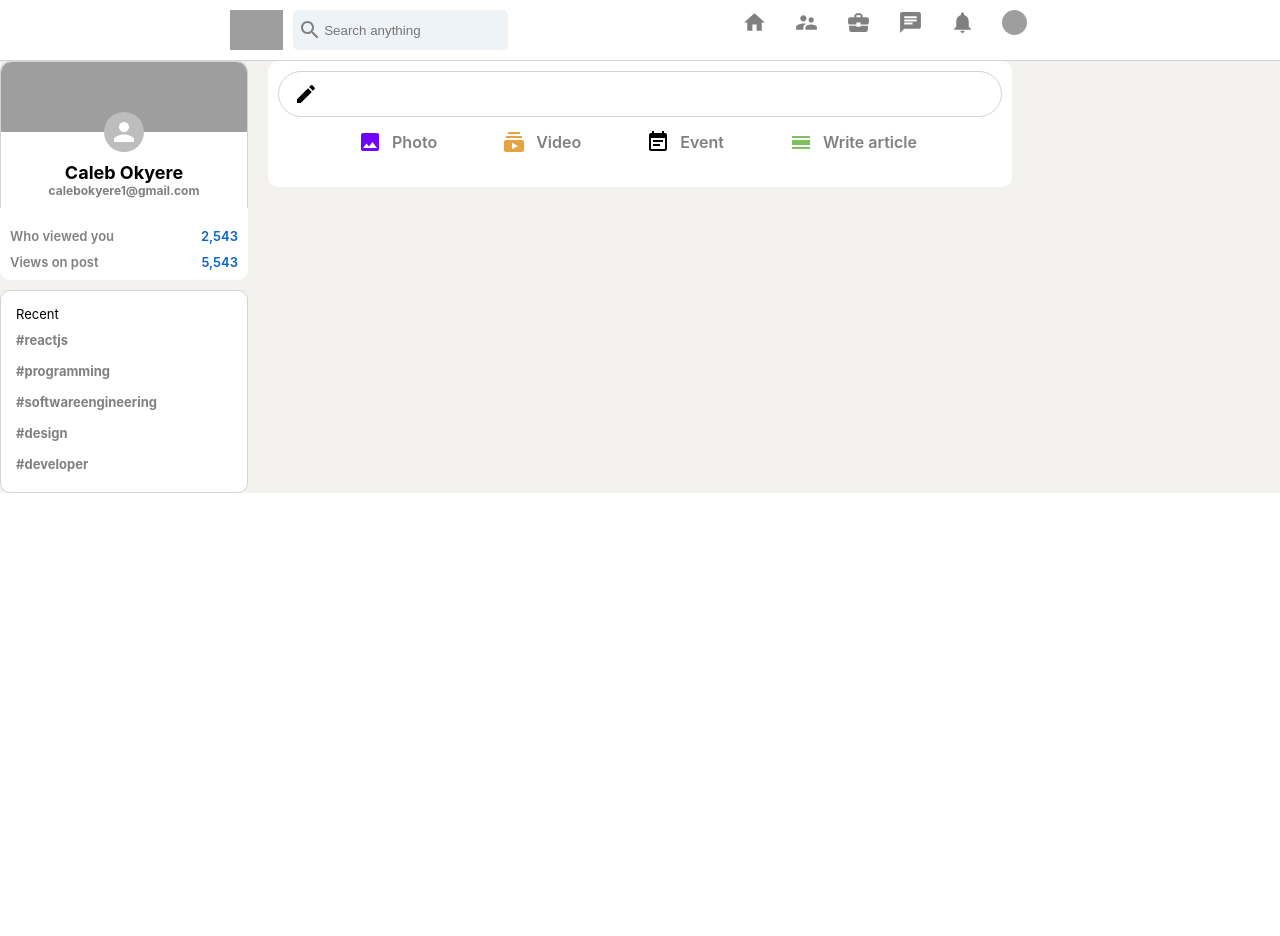
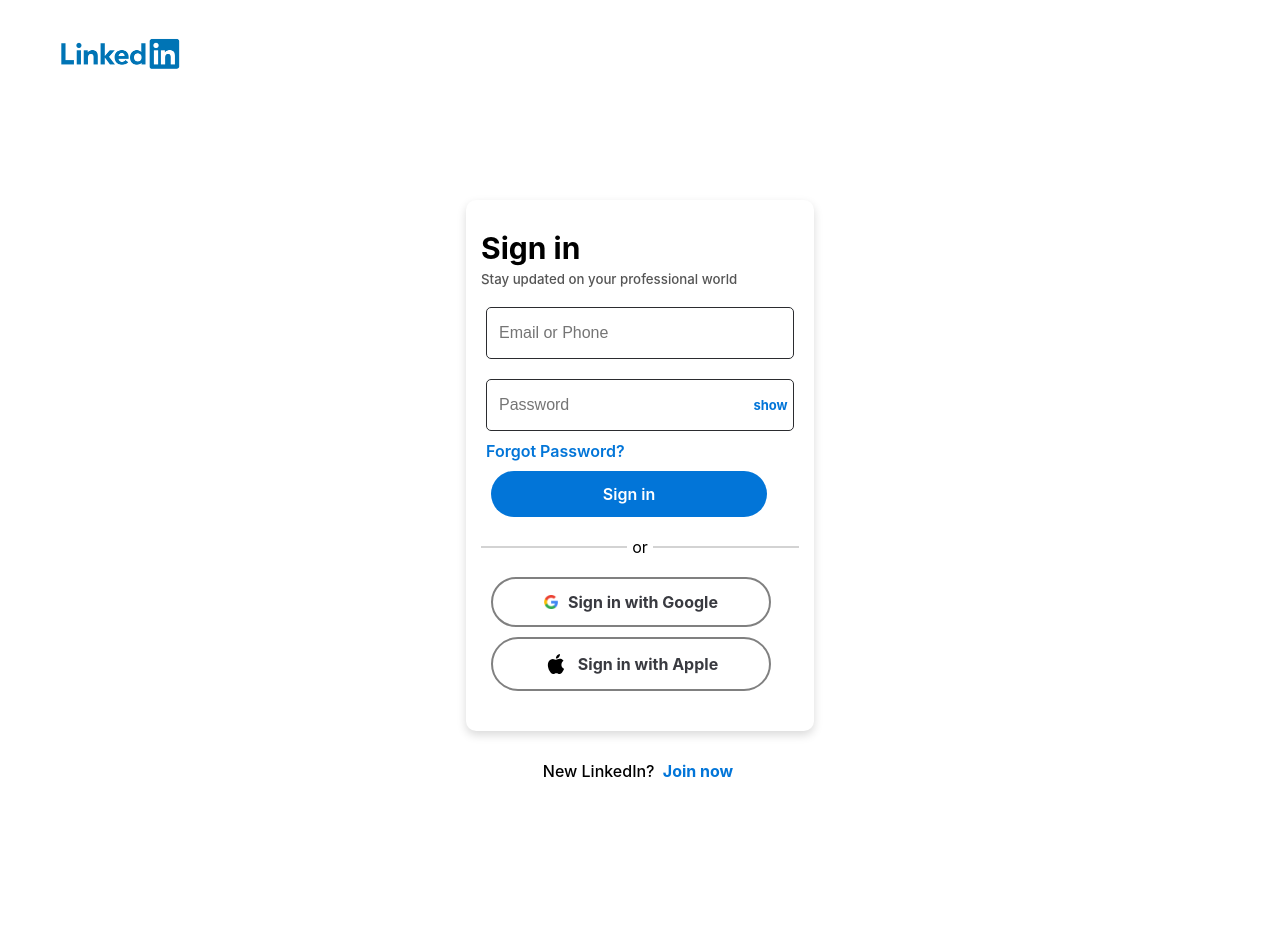
Before and after one commit to devCabey/linkedin-clone, a React (Create React App) app: page / in a window 1280 px wide. Shown: the top 936 px of the page. Before the commit the page ends 800 px from the top, so only its background shows below. Built offline with nearby package versions, Linux system fonts and the light colour scheme; grey boxes are pictures that could not be loaded.

Commit message:
login page done

```diff
--- a/src/App.js
+++ b/src/App.js
@@ -1,8 +1,9 @@
 import React from "react";
 import Home from "./pages/homepage/Home";
+import Login from "./pages/loginpage/Login";
 
 function App() {
-  return <Home />;
+  return <Login />;
 }
 
 export default App;
--- /dev/null
+++ b/src/components/loginInput/LoginInput.css
@@ -0,0 +1,55 @@
+.loginInput_wrapper {
+  border: 0.5px solid #2b2c2f;
+  height: 50px;
+  margin: 20px 5px 10px 5px;
+  padding-left: 10px;
+  display: flex;
+  border-radius: 5px;
+  align-items: center;
+}
+
+.loginInput_wrapper > div {
+  display: flex;
+  flex-direction: column;
+  flex: 1;
+}
+
+.loginInput_wrapper > div > input {
+  flex: 1;
+  border: none;
+  height: 45px;
+  width: 250px;
+  outline-width: 0px;
+  outline: none;
+  background: none;
+  font-size: 16px;
+  font-weight: 500;
+}
+
+.loginInput_wrapper > div > input:focus::-webkit-input-placeholder {
+  color: transparent;
+  /* transition: 0.5s ease-out; */
+}
+
+.loginInput_wrapper > div > h4 {
+  font-size: 15px;
+  font-weight: 500;
+  color: #141517;
+  transition: 1s ease-in-out;
+}
+
+.loginInput_wrapper > span {
+  width: 35px;
+  font-size: 13px;
+  font-weight: 700;
+  color: #0275d8;
+  border-radius: 15px;
+  margin-right: 3px;
+  padding: 2px;
+  cursor: pointer;
+  text-align: center;
+}
+
+.loginInput_wrapper > span:hover {
+  background-color: rgba(17, 94, 237, 0.3);
+}
--- /dev/null
+++ b/src/components/loginInput/LoginInput.js
@@ -0,0 +1,30 @@
+import React, { useState } from "react";
+import "./LoginInput.css";
+function LoginInput({ type, placeholder }) {
+  const [showPlaceholder, setShowPlaceholder] = useState(false);
+  const [showPassword, setShowPassword] = useState(false);
+  return (
+    <div className="loginInput_wrapper">
+      <div>
+        <h4 style={{ display: `${showPlaceholder ? "" : "none"}` }}>
+          {placeholder}
+        </h4>
+
+        <input
+          type={showPassword ? "text" : type}
+          placeholder={placeholder}
+          onFocus={() => setShowPlaceholder(true)}
+          onBlur={() => setShowPlaceholder(false)}
+        />
+      </div>
+      <span
+        style={{ display: `${type === "password" ? "" : "none"}` }}
+        onClick={() => setShowPassword(!showPassword)}
+      >
+        {showPassword ? "hide" : "show"}
+      </span>
+    </div>
+  );
+}
+
+export default LoginInput;
--- a/src/pages/loginpage/Login.css
+++ b/src/pages/loginpage/Login.css
@@ -0,0 +1,192 @@
+.login_page {
+  display: flex;
+  height: 960px;
+  flex-direction: column;
+  /* flex: 1; */
+  background-color: white;
+}
+
+.login_header {
+  /* width: 100%; */
+  height: 10%;
+  cursor: pointer;
+  margin: 20px 0px 0px 60px;
+}
+
+.login_header > img {
+  width: 120px;
+}
+
+.login_content_wrapper {
+  /* border: 1px solid red; */
+  display: flex;
+  height: 80%;
+  justify-content: center;
+  align-items: center;
+}
+
+.login_content_container {
+}
+
+.login_content_box {
+  /* border: 0.5px solid lightgray; */
+  background-color: white;
+  box-shadow: 0px 4px 10px rgba(0, 0, 0, 0.15);
+  border-radius: 10px;
+  padding: 30px 15px;
+}
+
+.login_content_box > h2 {
+  font-size: 30px;
+}
+
+.login_content_box > h5 {
+  font-weight: 500;
+  margin-top: 5px;
+  color: #555555;
+}
+
+.login_forgot {
+  margin: 0px 0px 0px 0px;
+  font-weight: 600;
+  color: #0275d8;
+  padding: 5px;
+  cursor: pointer;
+  border-radius: 20px;
+}
+
+.login_forgot:hover {
+  text-decoration: underline;
+  background-color: rgba(0, 86, 245, 0.3);
+}
+
+.login_button {
+  width: 250px;
+  display: flex;
+  background-color: #0275d8;
+  padding: 13px;
+  justify-content: center;
+  align-items: center;
+  border-radius: 30px;
+  margin: 10px;
+  cursor: pointer;
+}
+
+.login_button > span {
+  color: white;
+  font-weight: 600;
+}
+
+.login_button:hover {
+  background-color: #004b7c;
+}
+
+.login_other_button {
+  width: 250px;
+  display: flex;
+  background-color: white;
+  padding: 13px;
+  justify-content: center;
+  align-items: center;
+  border-radius: 30px;
+  margin: 10px;
+  cursor: pointer;
+  border: 2px solid gray;
+}
+
+.login_other_button:hover {
+  background-color: whitesmoke;
+  border: 2px solid black;
+}
+
+.login_other_button > span {
+  color: #393a40;
+  margin-left: 10px;
+  font-weight: 650;
+}
+
+.login_alt {
+  display: flex;
+  justify-content: center;
+  align-items: center;
+  margin: 20px 0px;
+}
+
+.login_alt > span {
+  border: 0.5px solid lightgray;
+  flex: 1;
+}
+
+.login_alt > p {
+  margin: 0px 5px;
+}
+
+.login_signup_route {
+  /* border: 1px solid red; */
+  margin: 30px 0px 0px 0px;
+  text-align: center;
+  font-size: 16px;
+  font-weight: 500;
+}
+
+.login_signup_route > span {
+  color: #0275d8;
+  font-weight: 700;
+  font-size: 16px;
+  cursor: pointer;
+  padding: 4px;
+  border-radius: 20px;
+}
+
+.login_signup_route > span:hover {
+  background-color: rgba(0, 86, 245, 0.3);
+}
+
+.login_footer {
+  /* border: 1px solid red; */
+  height: 10%;
+  display: flex;
+  justify-content: center;
+  align-items: end;
+}
+
+.login_footer_logo {
+  display: flex;
+  justify-content: center;
+  font-size: 15px;
+  font-weight: 600;
+  margin: 5px 0px;
+}
+
+.login_copyright {
+  font-size: 12px;
+  font-weight: 550;
+  margin: 5px 5px;
+}
+
+.login_footer_list {
+  display: flex;
+  padding: 0px;
+  margin: 0px;
+}
+
+.login_footer_list > li {
+  display: flex;
+  justify-content: center;
+  align-items: center;
+  text-decoration: none;
+  font-size: 12px;
+  font-weight: 700;
+  cursor: pointer;
+  color: #35373b;
+  margin-right: 15px;
+}
+
+.login_footer_list > li:hover {
+  text-decoration: underline;
+}
+
+.login_footer_list > li:last-child:hover {
+  text-decoration: none;
+  color: #2570fa;
+}
--- a/src/pages/loginpage/Login.js
+++ b/src/pages/loginpage/Login.js
@@ -0,0 +1,76 @@
+import { Apple, ExpandMore, LinkedIn } from "@mui/icons-material";
+import React from "react";
+import LoginInput from "../../components/loginInput/LoginInput";
+import "./Login.css";
+
+function Login() {
+  return (
+    <div className="login_page">
+      {/* header */}
+      <div className="login_header">
+        <img src="./images/linkedin-alt.png" alt="linkedin-logo" />
+      </div>
+      {/* content */}
+      <div className="login_content_wrapper">
+        <div className="login_content_container">
+          <div className="login_content_box">
+            <h2>Sign in</h2>
+            <h5>Stay updated on your professional world</h5>
+            <LoginInput type="text" placeholder="Email or Phone" />
+            <LoginInput type="password" placeholder="Password" />
+
+            <span className="login_forgot">Forgot Password?</span>
+
+            <div className="login_button">
+              <span>Sign in</span>
+            </div>
+            <div className="login_alt">
+              <span></span>
+              <p>or</p>
+              <span></span>
+            </div>
+
+            <div className="login_other_button">
+              <img
+                src="./images/google-icon.png"
+                alt="google-icon"
+                width="14px"
+              />
+              <span>Sign in with Google </span>
+            </div>
+            <div className="login_other_button">
+              <Apple />
+              <span>Sign in with Apple </span>
+            </div>
+          </div>
+
+          <p className="login_signup_route">
+            New LinkedIn? <span>Join now</span>
+          </p>
+        </div>
+      </div>
+      {/* footer */}
+      <div className="login_footer">
+        <p className="login_footer_logo">
+          Linked
+          <LinkedIn sx={{ fontSize: 17 }} />
+        </p>
+        <p className="login_copyright">&copy;2022</p>
+
+        <ul className="login_footer_list">
+          <li>User Agreement</li>
+          <li>Privacy Policy</li>
+          <li>Community Guidelines</li>
+          <li>Cookies Policy</li>
+          <li>Copyright Policy</li>
+          <li>Send Feedback</li>
+          <li>
+            Language <ExpandMore />
+          </li>
+        </ul>
+      </div>
+    </div>
+  );
+}
+
+export default Login;
```
Also changed, not shown: public/images/google-icon.png (added), public/images/linkedin-alt.png (added).
